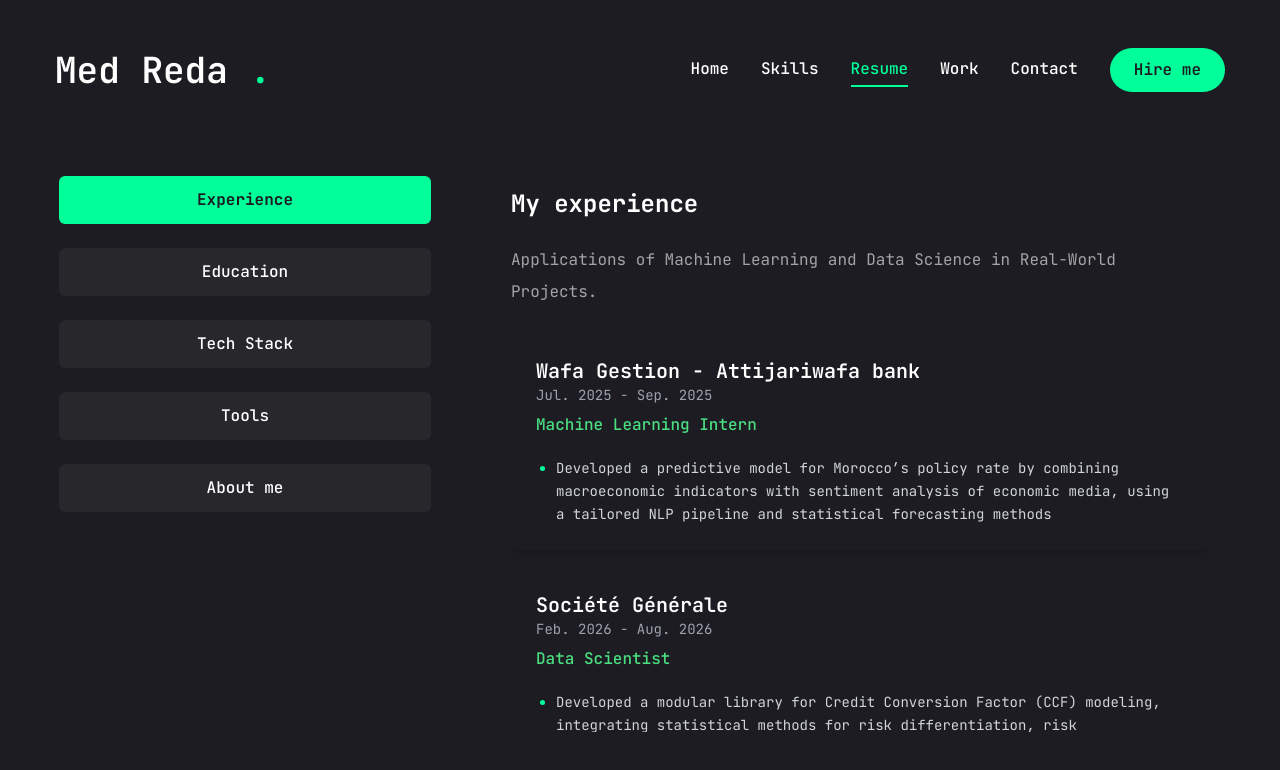
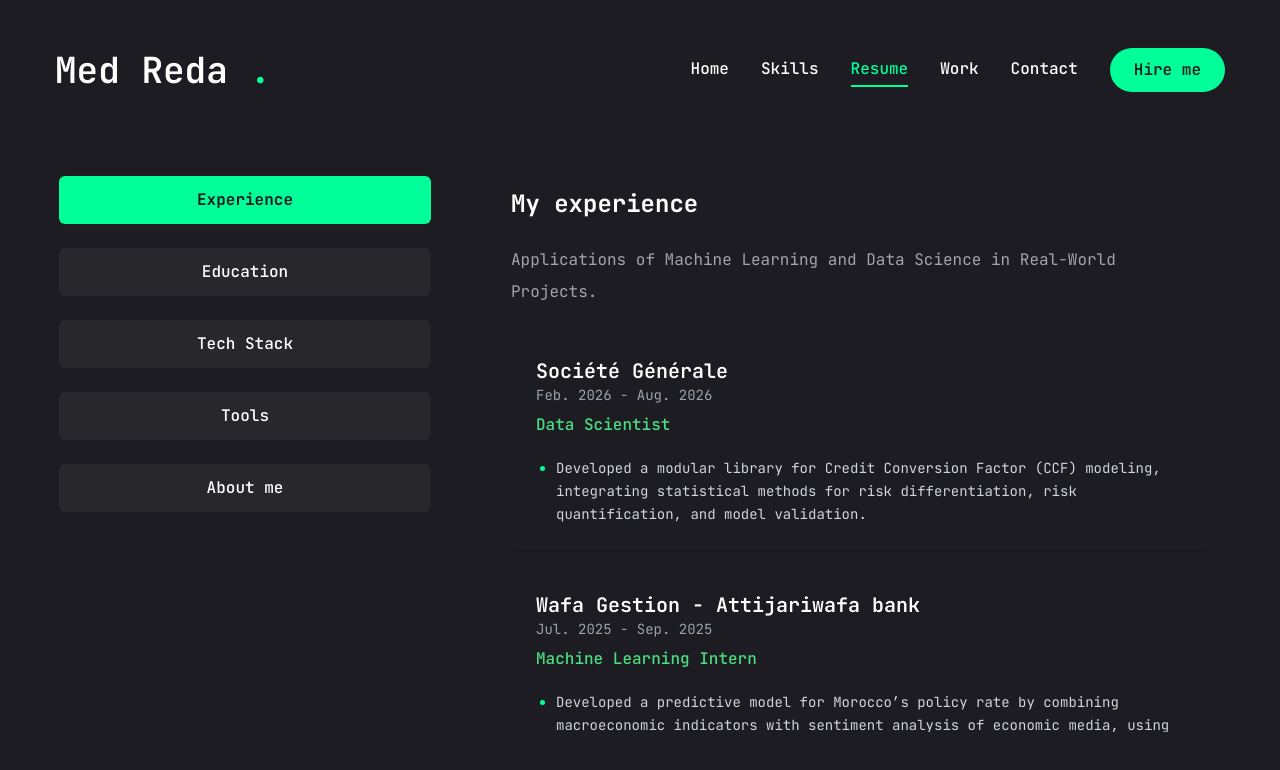
Before and after one commit to BelfaidaMedReda/my_portfolio, a Next.js app: page /resume in a window 1280 px wide. Shown: the top 770 px of the page. Built offline with nearby package versions, Linux system fonts and the light colour scheme.

Commit message:
minor fixes in experience card & education card

```diff
--- a/components/ui/EducationCard.jsx
+++ b/components/ui/EducationCard.jsx
@@ -52,7 +52,7 @@
       instution: "Grenoble INP - Ensimag",
       degree: "Engineer's degree",
       duration: "2023 - 2026",
-      field: "Master of AI (M2AI)",
+      field: "AI & Machine Learning & Data Science & Software Engineering",
 
     },
     {
--- a/components/ui/ExperienceCard.jsx
+++ b/components/ui/ExperienceCard.jsx
@@ -54,6 +54,14 @@
     description:"Applications of Machine Learning and Data Science in Real-World Projects.",
     items:[
         {
+            company :  "Société Générale",
+            position : "Data Scientist",
+            duration : "Feb. 2026 - Aug. 2026",
+            details: [
+                "Developed a modular library for Credit Conversion Factor (CCF) modeling, integrating statistical methods for risk differentiation, risk quantification, and model validation.",
+            ],
+        },
+        {
             company :  "Wafa Gestion - Attijariwafa bank",
             position : "Machine Learning Intern",
             duration : "Jul. 2025 - Sep. 2025",
@@ -62,14 +70,7 @@
 
             ],
         },
-        {
-            company :  "Société Générale",
-            position : "Data Scientist",
-            duration : "Feb. 2026 - Aug. 2026",
-            details: [
-                "Developed a modular library for Credit Conversion Factor (CCF) modeling, integrating statistical methods for risk differentiation, risk quantification, and model validation.",
-            ],
-        },
+
 
     ]
 }
```
